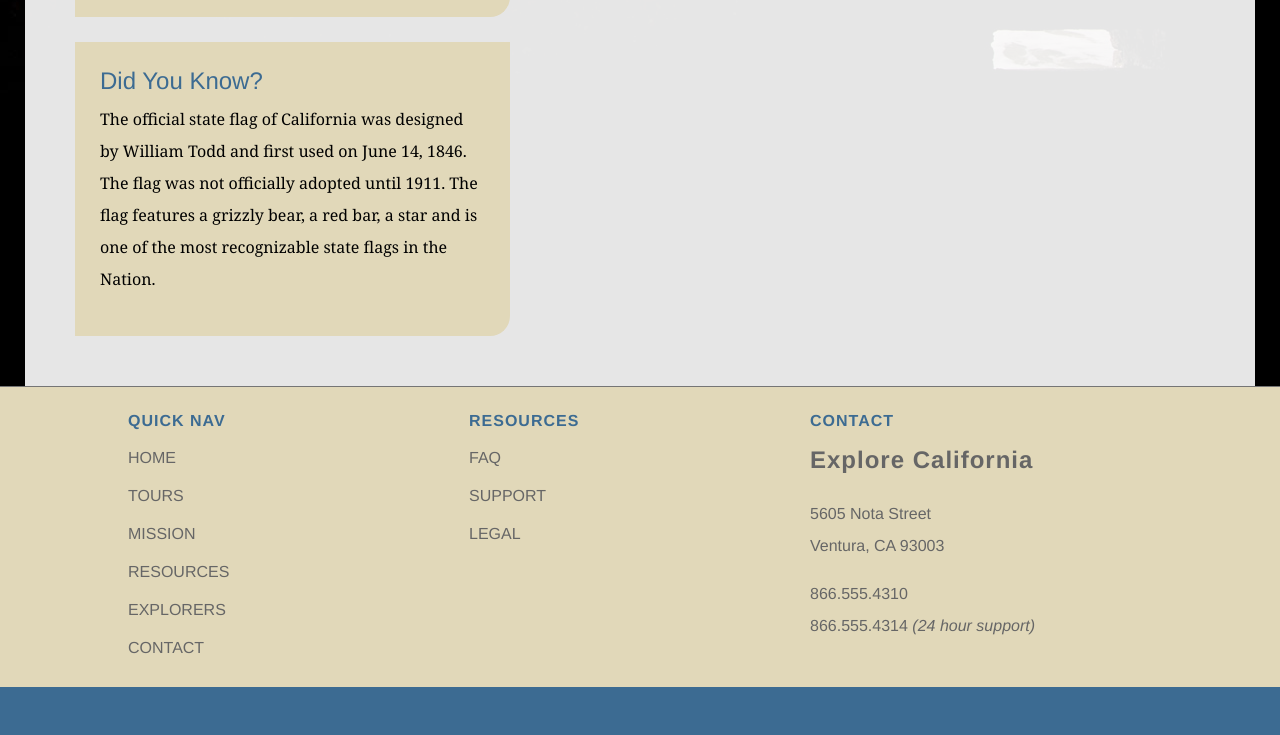
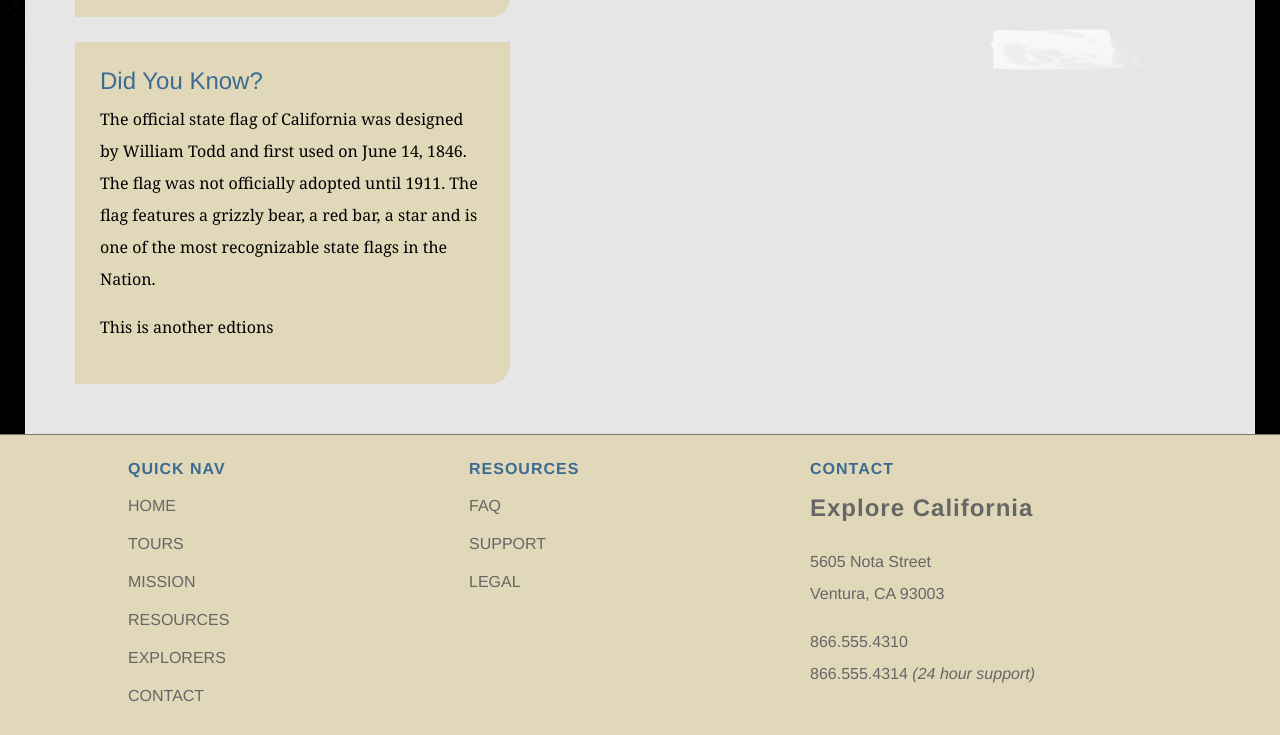
Before and after one commit to dave-d-code/Hello_world, a plain HTML site: page index.html in a window 1280 px wide. Shown: the part 1011-1746 px from the top of the page. Before the commit the page ends 1698 px from the top, so only its background shows below. Drawn offline with Linux system fonts and the light colour scheme.

Commit message:
Added a <p> to teh main body

```diff
--- a/index.html
+++ b/index.html
@@ -90,6 +90,7 @@
           <div id="trivia" class="callOut">
             <h1>Did You Know?</h1>
             <p>The official state flag of California was designed by William Todd and first used on June 14, 1846. The flag was not officially adopted until 1911. The flag features a grizzly bear, a red bar, a star and is one of the most recognizable state flags in the Nation.</p>
+            <p>This is another edtions</p>
           </div>
         </div>
       </div>
```
